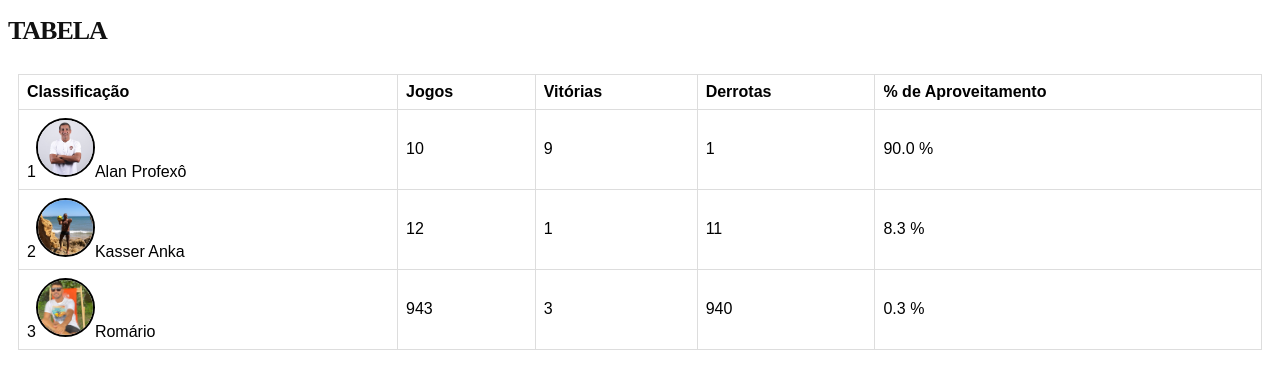
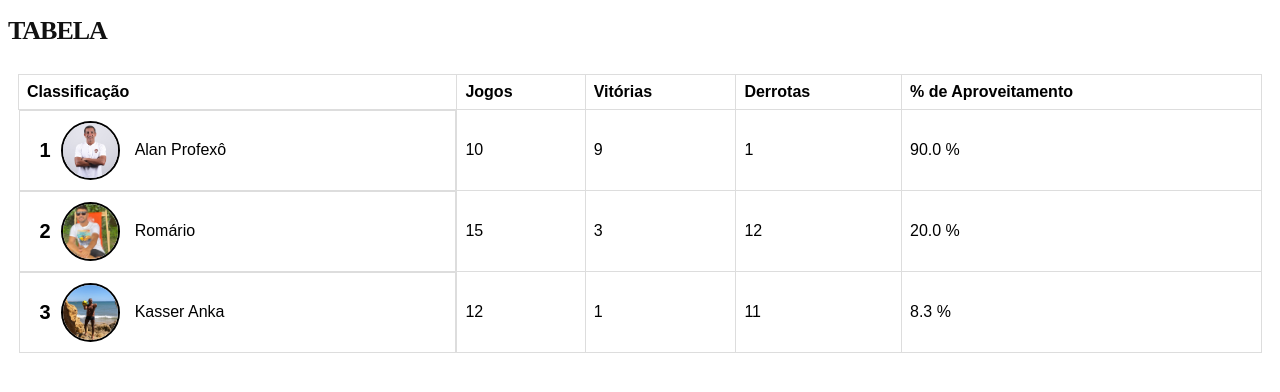
Before and after one commit to victorgonzalezz/futevolei-cascais, a React (Vite) app: page / in a window 1280 px wide. Shown: the top 392 px of the page. Built offline with nearby package versions, Linux system fonts and the light colour scheme; the HTML template or start-up script is replaced by a standard one.

Commit message:
ordination done
logic of ordination done

```diff
--- a/src/atletas.json
+++ b/src/atletas.json
@@ -19,8 +19,8 @@
     "id": 3,
     "nome": "Romário",
     "imagem": "src/img/romario.jpg",
-    "jogos": 943,
+    "jogos": 15,
     "vitorias": 3,
-    "derrotas": 940
+    "derrotas": 12
   }
 ]
--- a/src/components/Tabela.css
+++ b/src/components/Tabela.css
@@ -21,6 +21,21 @@ tbody {
 
 .img {
     width: 55px;
+    height: 55px;
     border-radius: 50%;
     border: 2px solid black;
+    margin-right: 15px
 }
+
+.posicao {
+    display: flex;
+    align-items: center;
+    padding: 10px;
+    text-align: center;
+
+}
+
+.numero {
+    padding: 10px;
+    font-size: 20px;
+}
--- a/src/components/Tabela.jsx
+++ b/src/components/Tabela.jsx
@@ -7,6 +7,7 @@ export function Tabela() {
 
     const atletasCache = useMemo(() => atletasData, []);
 
+
     useEffect(() => {
         // Carrega os dados do arquivo .json
         setData(atletasData);
@@ -15,6 +16,7 @@ export function Tabela() {
     function calcularPorcentagemAproveitamento(vitorias, jogos) {
         return (vitorias / jogos) * 100;
     }
+
     return (
         <section>
             <div className="tabela-futevolei">
@@ -29,10 +31,12 @@ export function Tabela() {
                         </tr>
                     </thead>
                     <tbody>
-                        {atletasCache.map((atleta) => (
+                        {atletasCache.slice()
+                            .sort((a, b) => calcularPorcentagemAproveitamento(b.vitorias, b.jogos) - calcularPorcentagemAproveitamento(a.vitorias, a.jogos))
+                            .map((atleta, index) => (
                             <tr key={atleta.id}>
-                                <td>
-                                    {atleta.id}
+                                <td className='posicao'>
+                                        <strong className='numero'>{index + 1}</strong>
                                     <img className="img" src={atleta.imagem} alt={atleta.nome} />
                                     {atleta.nome}
                                 </td>
```
